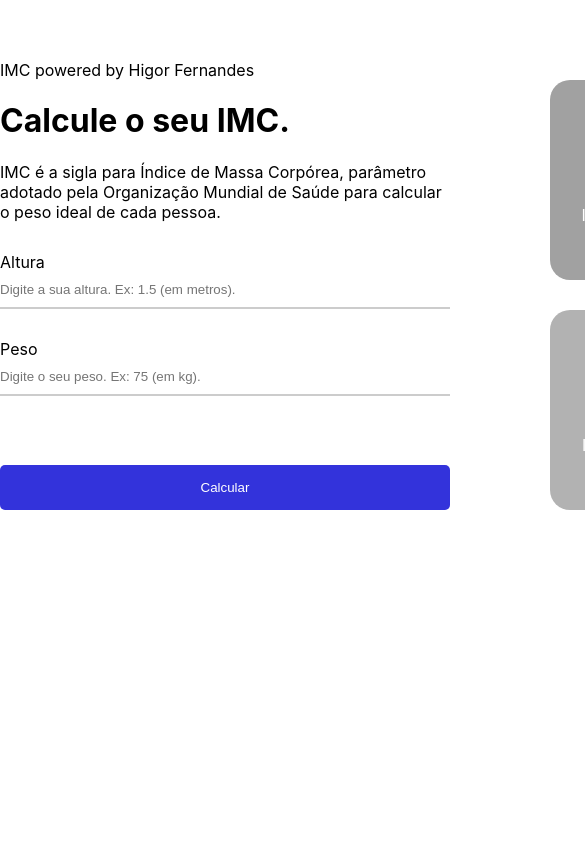
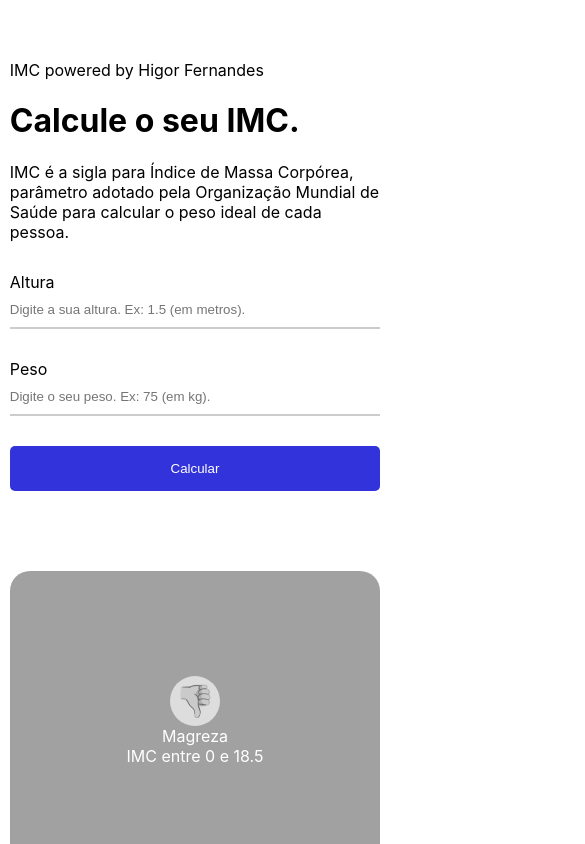
Before and after one commit to Himefe/vue-imc, a Vue app: page / in a window 390 px wide. Shown: the top 844 px of the page, 585 px wide, since content can reach past the window. Built offline with nearby package versions, Linux system fonts and the light colour scheme.

Commit message:
Mini-responsivo

```diff
--- a/src/assets/index.css
+++ b/src/assets/index.css
@@ -82,7 +82,7 @@ p {
 }
 
 .cards {
-  display: grid;
+  display: inline-grid;
   grid-template-columns: auto auto;
   grid-template-rows: auto auto;
   gap: 30px;
@@ -136,3 +136,29 @@ button {
   margin-bottom: 15px;
   font-size: 1.125rem;
 }
+
+@media only screen and (max-width: 1023px) {
+  .container {
+    width: 95%;
+  }
+
+  main {
+    flex-direction: column;
+  }
+
+  .leftSide {
+    margin-right: 0;
+    margin-bottom: 80px;
+  }
+
+  .cards {
+    display: grid;
+    width: 100%;
+    grid-template-columns: 1fr;
+  }
+
+  .card {
+    width: 100%;
+    height: 300px;
+  }
+}
```
